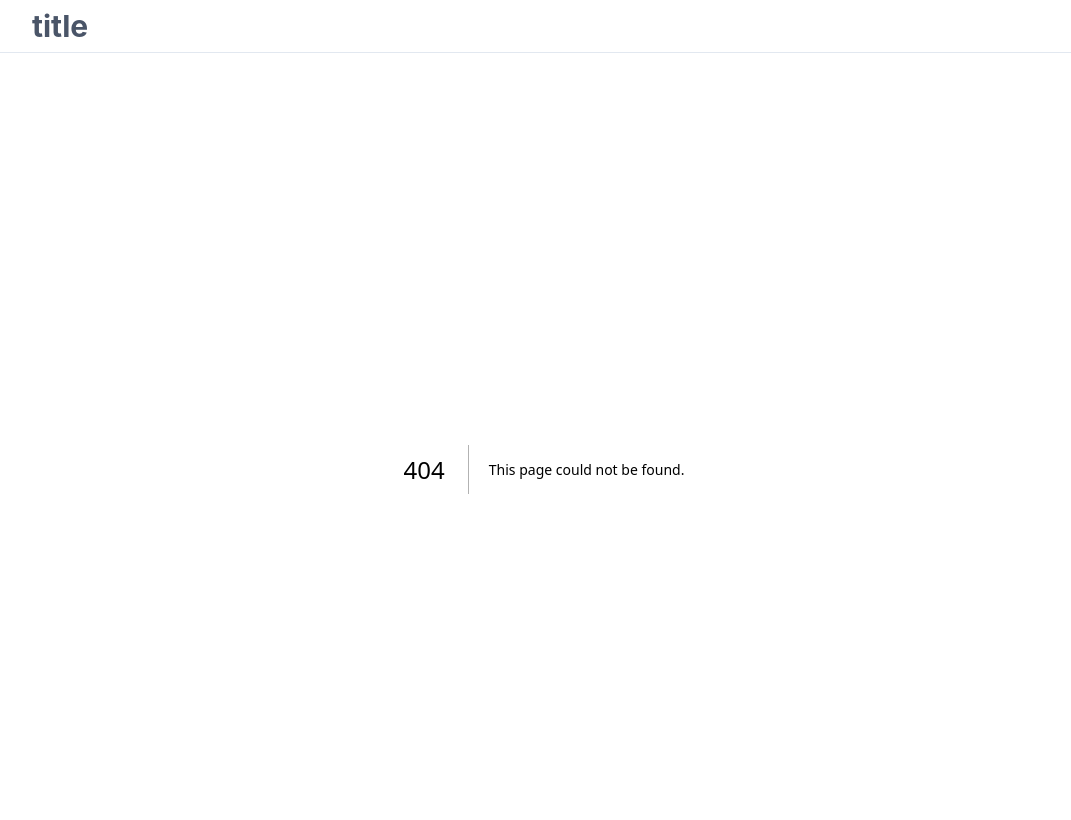
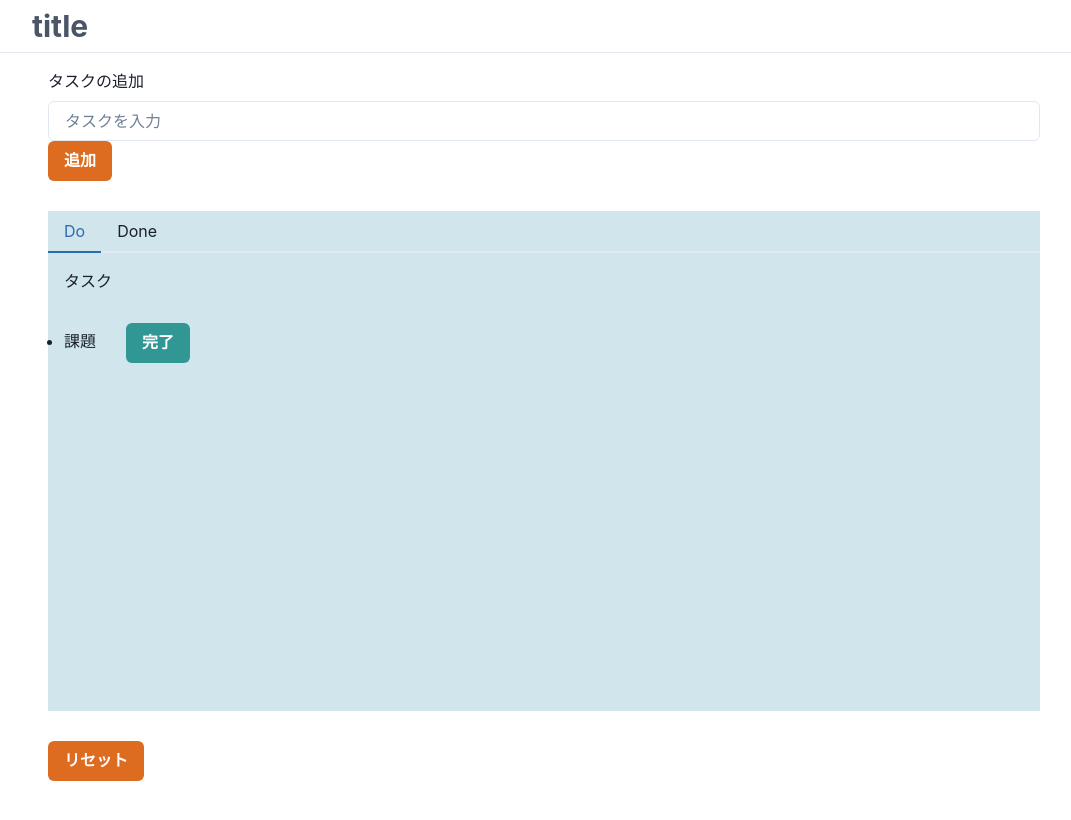
Before and after one commit to scla-sagauniv/yochiyochi-hackers, a Next.js app: page /ria in a window 1280 px wide. Before the commit this address had no page. Shown: the top 820 px of the page, without its empty margins (96-1167 px from the left). Built offline with nearby package versions, Linux system fonts and the light colour scheme.

Commit message:
フロントを作成した

```diff
--- /dev/null
+++ b/app/ria/main.css
@@ -0,0 +1,15 @@
+.main{
+    height: 500px;
+    background-color:rgb(208, 229, 236);
+    margin-top: 30px;
+}
+.DoneButton{
+    margin: 30px;
+}
+.ReDoButton{
+    margin: 30px;
+}
+
+.reset{
+    margin-top:30px;
+}
--- /dev/null
+++ b/app/ria/page.tsx
@@ -0,0 +1,100 @@
+'use client'
+import * as React from 'react';
+import './main.css';
+import { useState } from 'react'
+import {Box,Button,Input,FormControl,FormLabel,Heading,useToast, background,} from '@chakra-ui/react'
+import {List,ListItem,ListIcon,OrderedList,UnorderedList,} from '@chakra-ui/react'
+import { Tabs, TabList, TabPanels, Tab, TabPanel } from '@chakra-ui/react'
+import { useForm } from 'react-hook-form'
+
+export default function Ria() {
+  const { register, handleSubmit } = useForm()
+
+  type TaskType = {
+    id: number
+    task: string
+    isDone: boolean
+  }
+  const [text, getTask] = useState<string>('')
+  const [tasks, setTask] = useState<TaskType[]>([])
+
+  const handleChange = (e: React.ChangeEvent<HTMLInputElement>): void => {
+    getTask(e.target.value)
+  }
+
+  const handleClick = (): void => {
+    setTask([...tasks, { id: tasks.length++, task: text, isDone: false }])
+  }
+  function onSubmit(values) {
+    console.log('ssssss', values.task)
+    handleClick();
+  }
+  return (
+    <div>
+      <form onSubmit={handleSubmit(onSubmit)}>
+        <FormControl
+          id="taskname"
+          onSubmit={handleSubmit(data => {
+            console.log('data: ', data)
+          })}
+        >
+          <FormLabel htmlFor="task">タスクの追加</FormLabel>
+          <Input
+            type="text"
+            placeholder="タスクを入力"
+            id="task"
+            {...register('task')}
+          />
+          <Button colorScheme="orange" size="md" type="submit" >追加</Button>
+        </FormControl>
+      </form>
+
+      <div className="main" >
+
+
+      <Tabs>
+        <TabList className="Tab">
+            <Tab>Do</Tab>
+            <Tab>Done</Tab>
+        </TabList>
+        <TabPanels>
+            <TabPanel>タスク
+                <div className='taskAll'>
+                    <ul>
+                         <li>課題
+                            <span>
+                                <Button className="DoneButton"colorScheme="teal" size="md">完了</Button>
+                            </span>
+                         </li>
+
+                   </ul>
+
+                </div>
+            </TabPanel>
+            <TabPanel>完了済み
+                <div className="DoneTask">
+                    <ul>
+                        <li>
+                            レポート
+                            <span>
+                                <Button className="ReDoButton" colorScheme="teal" size="md">取り消し</Button>
+                            </span>
+                        </li>
+                    </ul>
+
+                </div>
+            </TabPanel>
+        </TabPanels>
+      </Tabs>
+
+
+      </div>
+
+      <div className="reset">
+          <Button colorScheme="orange" size="md">リセット</Button>
+      </div>
+
+
+    </div>
+  )
+}
--- a/package.json
+++ b/package.json
@@ -15,7 +15,8 @@
     "framer-motion": "^6.5.1",
     "next": "14.2.3",
     "react": "^18",
-    "react-dom": "^18"
+    "react-dom": "^18",
+    "react-hook-form": "^7.51.4"
   },
   "devDependencies": {
     "@types/node": "^20",
```
Also changed, not shown: 2 other files (tests, documents, lock files or other folders).
